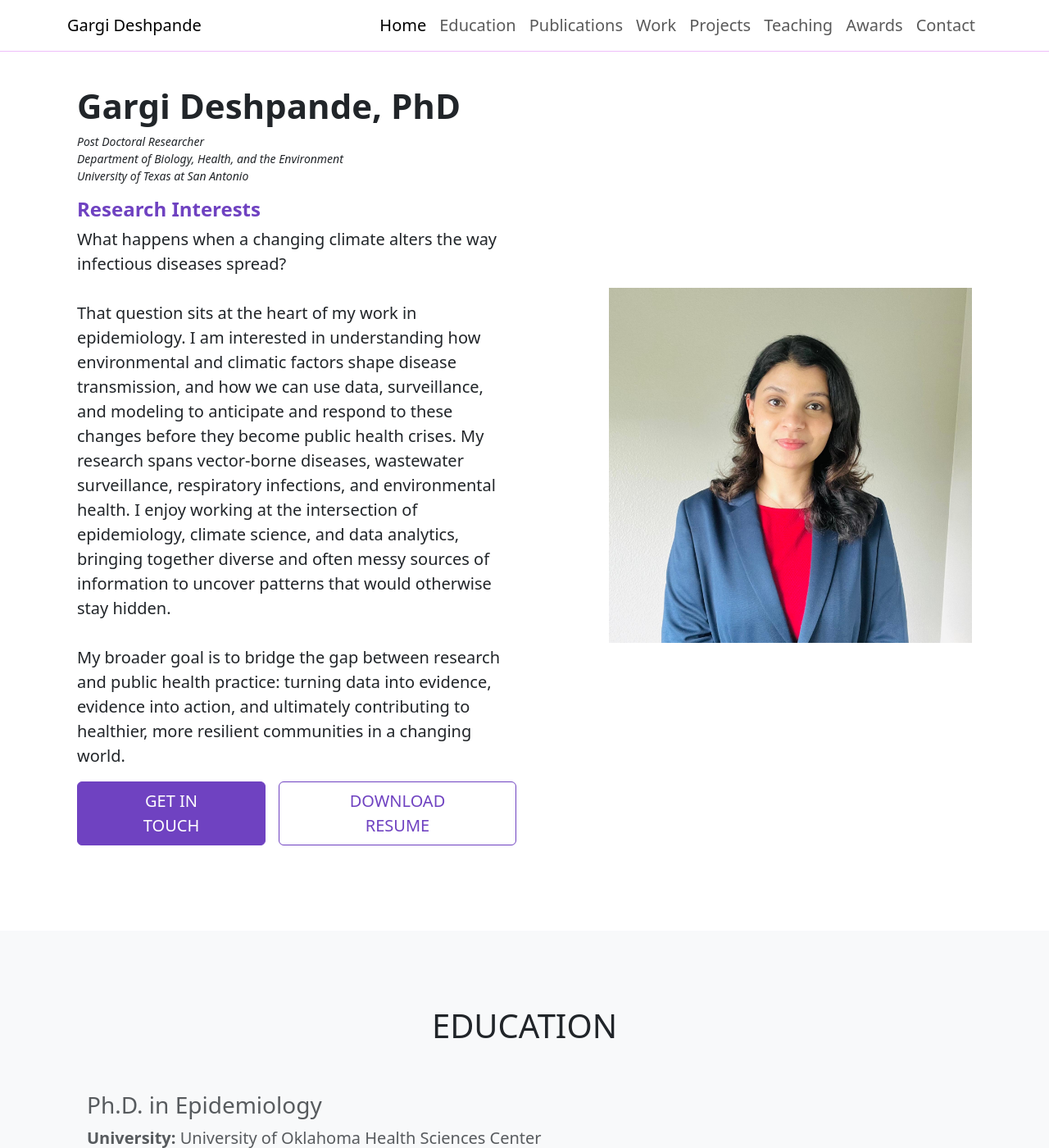
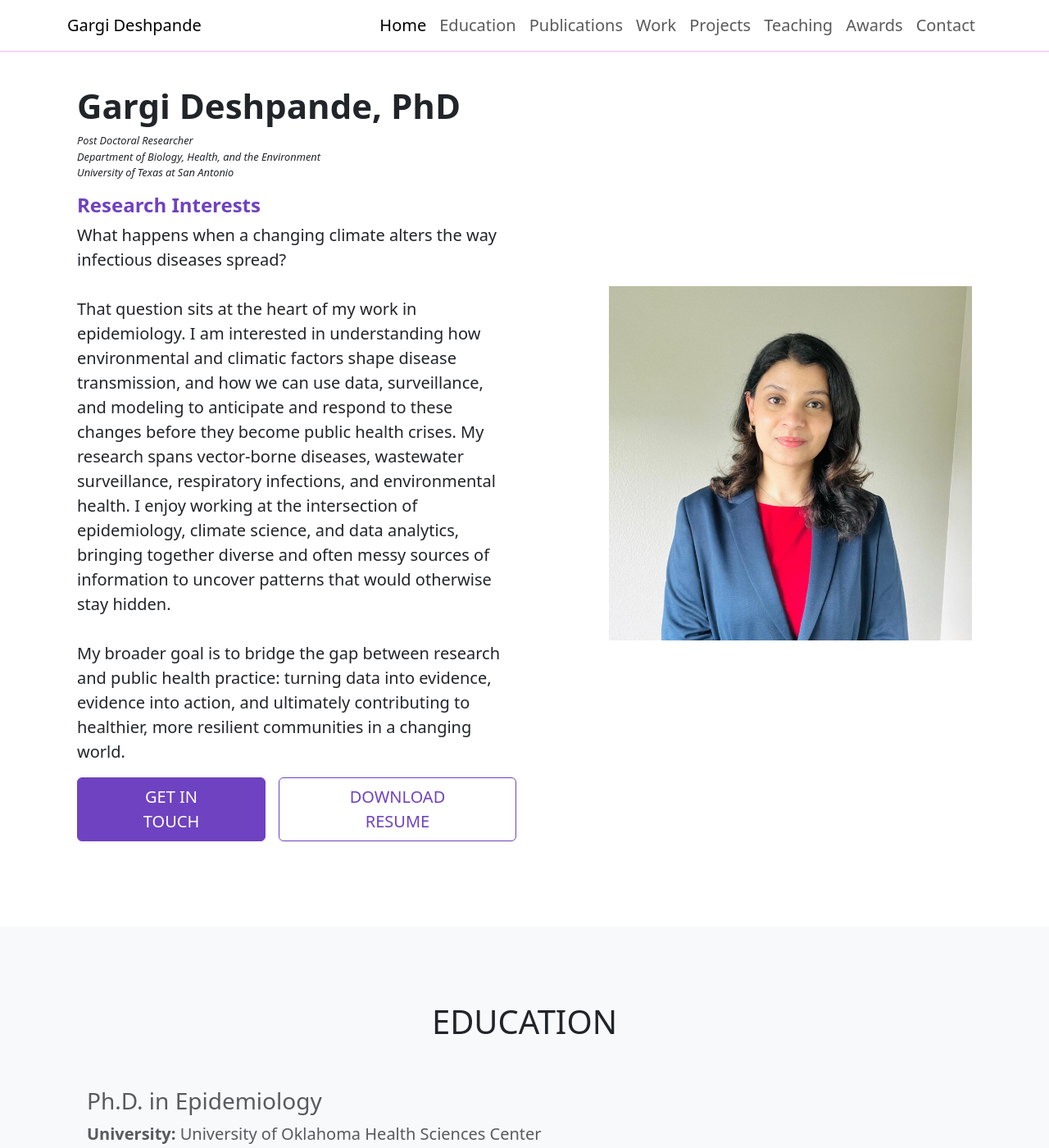
Before and after one commit to sohom070994/sohom070994.github.io, a Jekyll site: the page built from index.md, in a window 1280 px wide and 1400 px high. Shown: the whole window at 82% size. Built offline with Jekyll 4.4.1, drawn with Linux system fonts in a browser that asks for light colours.

Commit message:
size subtitle further reduce

```diff
--- a/assets/main.scss
+++ b/assets/main.scss
@@ -62,7 +62,7 @@
 }
 
 .hero-subtitle {
-  @include font-size($h3-font-size * .5);
+  @include font-size(.8rem);
   font-weight: $font-weight-medium;
   font-style: italic;
 }
```
